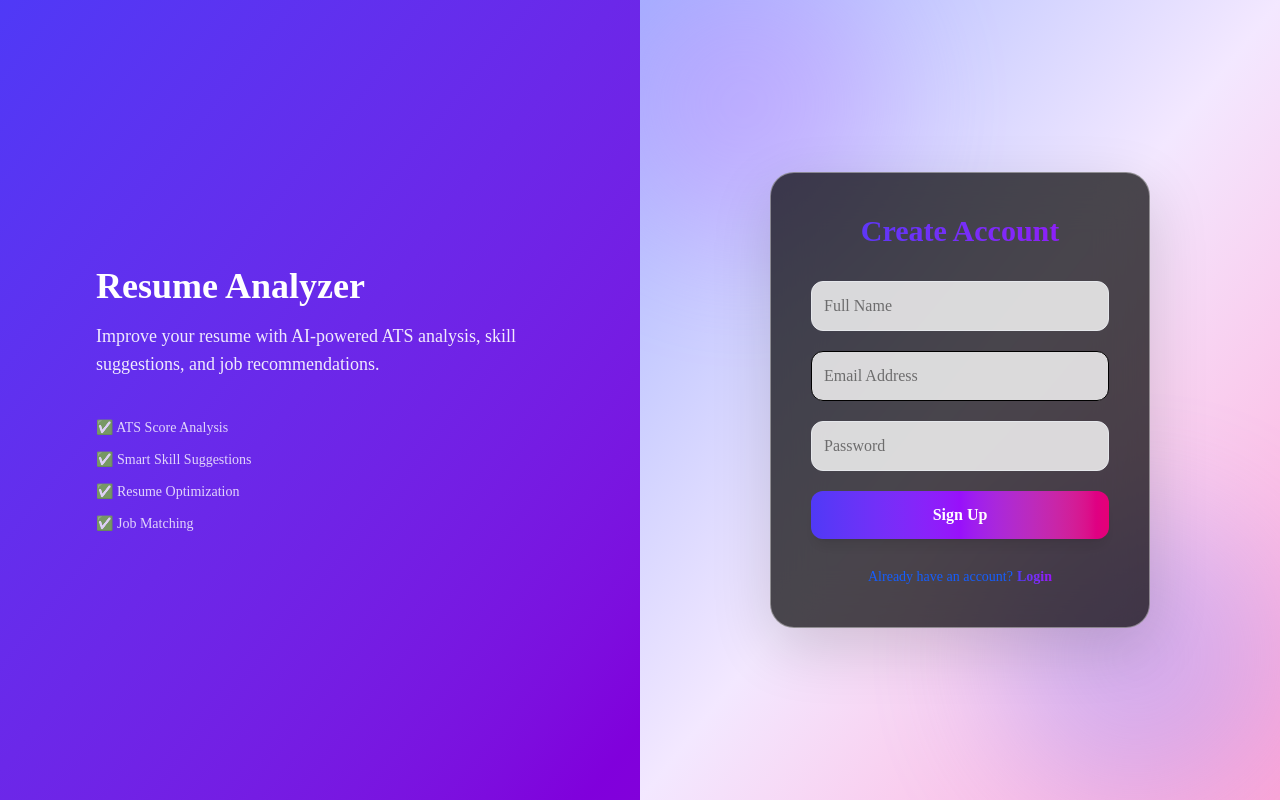
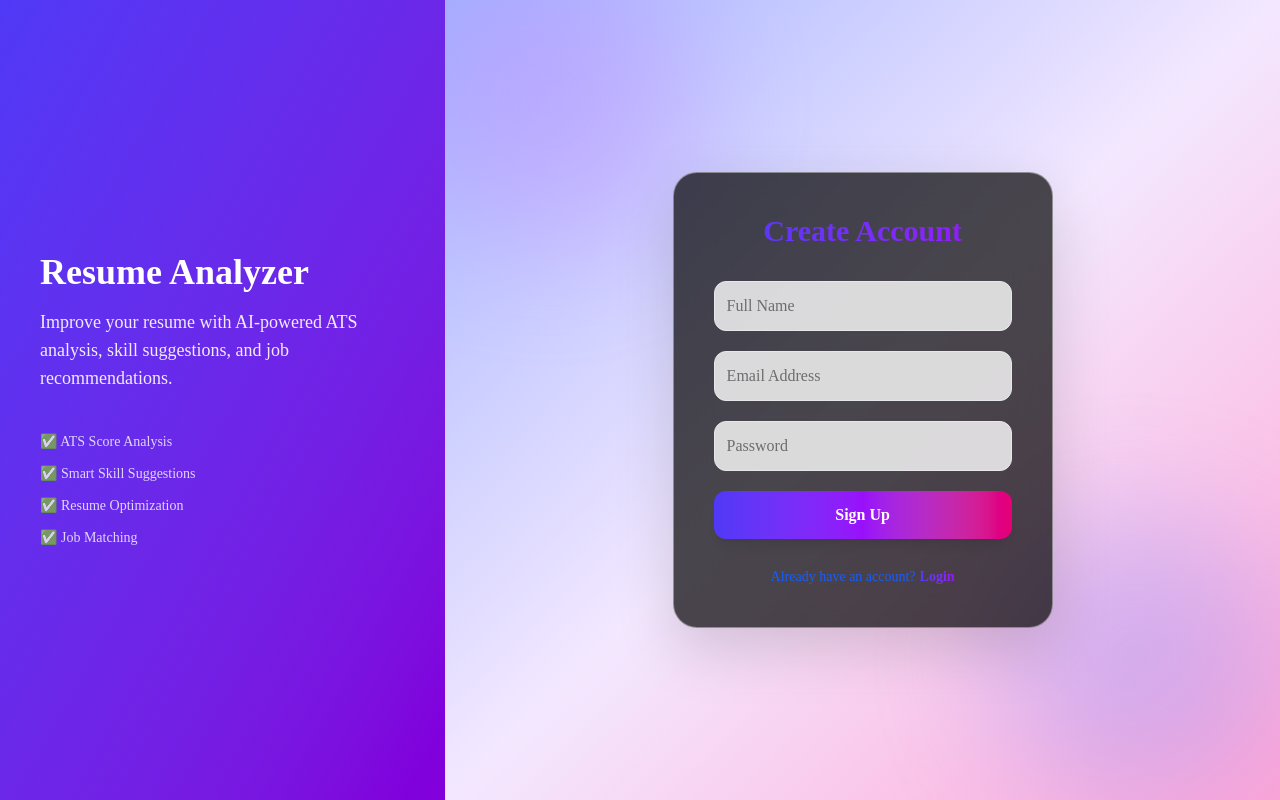
Before and after one commit to Anfinojegoal2002/resume, a React (Vite) app in the folder frontend/: page / in a window 1280 px wide. Built offline with nearby package versions, Linux system fonts and the light colour scheme.

Commit message:
Update SignUp.jsx

```diff
--- a/frontend/src/Components/SignUp.jsx
+++ b/frontend/src/Components/SignUp.jsx
@@ -1,19 +1,19 @@
-import { useState } from 'react';
-import axios from 'axios';
-import { useNavigate } from 'react-router-dom'
-import { Link } from 'react-router-dom';
-import { toast } from 'react-toastify'
+import { useState } from "react";
+import axios from "axios";
+import { useNavigate, Link } from "react-router-dom";
+import { toast } from "react-toastify";
 
 const SignUp = () => {
-  const Navigate = useNavigate()
-  const [details,setdetails] = useState({
-    name:"",
-    email:"",
-    password:"",
+  const navigate = useNavigate();
 
-  })
+  const [details, setDetails] = useState({
+    name: "",
+    email: "",
+    password: "",
+  });
+
   const handleChange = (e) => {
-  setdetails({
+    setDetails({
       ...details,
       [e.target.name]: e.target.value,
     });
@@ -24,44 +24,28 @@ const SignUp = () => {
 
     try {
       const response = await axios.post(
-        "http://localhost:5000/details",
+        "https://resumeded.onrender.com/details",
         details
       );
 
-     toast.success("Sucessfully signup",{
-      className: "bg-green-500 text-white rounded-xl shadow-lg absolute top-150",
-  progressClassName: "bg-green-300",
+      toast.success("Successfully Signed Up 🎉");
 
-     })
+      console.log(response.data);
 
-         Navigate('/login')
+      navigate("/login");
+    } catch (error) {
+      console.error(error);
 
-      console.log(response.
-        data);
-      console.log("created successfully");
-
-
-
-    } catch (err) {
-      console.log(err);
+      toast.error(
+        error.response?.data?.message || "Signup failed ❌"
+      );
     }
   };
 
+  return (
+    <div className="flex w-full min-h-screen items-center justify-center bg-gradient-to-br from-indigo-300 via-purple-100 to-pink-300 relative overflow-hidden">
 
-
-
-
-
-
-
-
-
-    return (
-
-
-        <div className="flex w-full md:w-1/2 items-center justify-center bg-gradient-to-br from-indigo-300 via-purple-100 to-pink-300 relative overflow-hidden">
-
-{/* Background Blur Shapes */}
+      {/* Background Blur */}
       <div className="absolute w-72 h-72 bg-purple-400 rounded-full blur-3xl opacity-30 -top-10 -left-10"></div>
       <div className="absolute w-72 h-72 bg-indigo-400 rounded-full blur-3xl opacity-30 bottom-0 right-0"></div>
 
@@ -72,68 +56,54 @@ const SignUp = () => {
           Create Account
         </h2>
 
-  <p className="text-center text-gray-600 mb-8 mt-2">
+        <form className="space-y-5 mt-8" onSubmit={submit}>
 
-  </p>
-
-  <form className="space-y-5" onSubmit={submit}>
-
-    {/* Input */}
           <input
             type="text"
             placeholder="Full Name"
-      name='name'
-      className="w-full p-3 rounded-xl bg-white/80 border border-gray-200 focus:outline-none focus:ring-2 focus:ring-purple-500 focus:border-transparent transition"
+            name="name"
+            required
+            className="w-full p-3 rounded-xl bg-white/80 border border-gray-200 focus:outline-none focus:ring-2 focus:ring-purple-500 transition"
             onChange={handleChange}
           />
+
           <input
             type="email"
             placeholder="Email Address"
             name="email"
+            required
+            className="w-full p-3 rounded-xl bg-white/80 border border-gray-200 focus:outline-none focus:ring-2 focus:ring-purple-500 transition"
             onChange={handleChange}
-   className="w-full p-3 rounded-xl bg-white/80 border"
           />
-
-
-
 
           <input
             type="password"
             placeholder="Password"
-      name='password'
-
+            name="password"
+            required
             className="w-full p-3 rounded-xl bg-white/80 border border-gray-200 focus:outline-none focus:ring-2 focus:ring-pink-500 transition"
             onChange={handleChange}
           />
 
-
-
-    {/* Gradient Button */}
           <button
+            type="submit"
             className="w-full bg-gradient-to-r from-indigo-600 via-purple-600 to-pink-600 text-white p-3 rounded-xl font-semibold shadow-lg hover:shadow-xl hover:scale-105 transition duration-300"
           >
             Sign Up
           </button>
-
         </form>
 
-  <p className="text-center text-sm text-blue-600 mt-7 ">
+        <p className="text-center text-sm text-blue-600 mt-7">
           Already have an account?
-
           <Link
             to="/login"
-  className="ml-1 font-semibold bg-gradient-to-r from-indigo-600 to-purple-600 bg-clip-text text-transparent cursor-pointer hover:underline"
+            className="ml-1 font-semibold bg-gradient-to-r from-indigo-600 to-purple-600 bg-clip-text text-transparent hover:underline"
           >
             Login
           </Link>
-
-
         </p>
-
       </div>
     </div>
-
-
   );
 };
 
```
Lines whose indentation alone changed are shown as unchanged.
